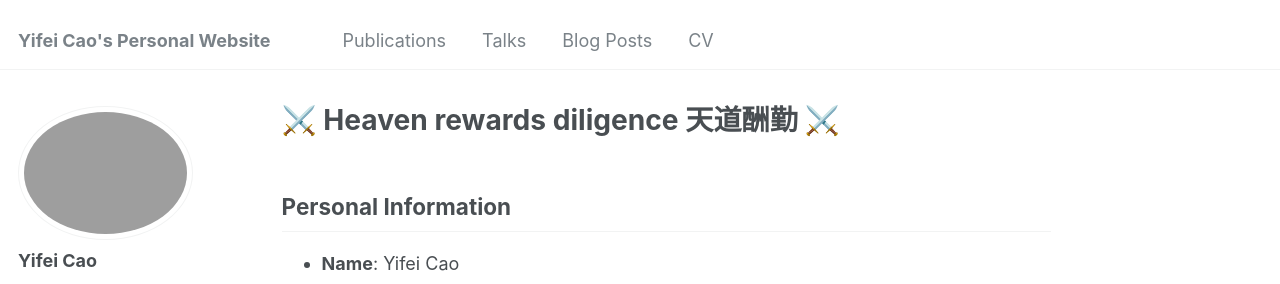
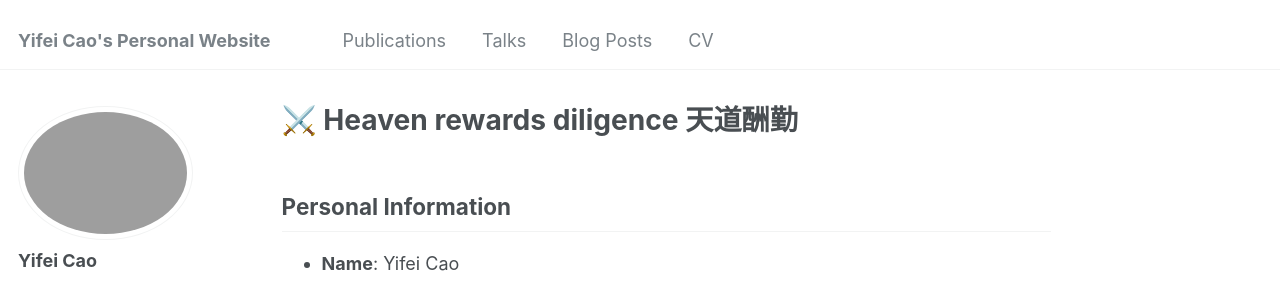
Before and after one commit to cyfedu-dlut/PersonalWeb, a Jekyll site: the page built from _pages/about.md, in a window 1280 px wide and 900 px high. Shown: the top 284 px of the window. Built offline with Jekyll 4.4.1, drawn with Linux system fonts in a browser that asks for light colours; some web fonts are replaced.

```diff
--- a/_pages/about.md
+++ b/_pages/about.md
@@ -1,6 +1,6 @@
 ---
 permalink: /
-title: "⚔️ Heaven rewards diligence  天道酬勤 ⚔️"
+title: "⚔️ Heaven rewards diligence 天道酬勤"
 author_profile: true
 redirect_from:
   - /about/
```
